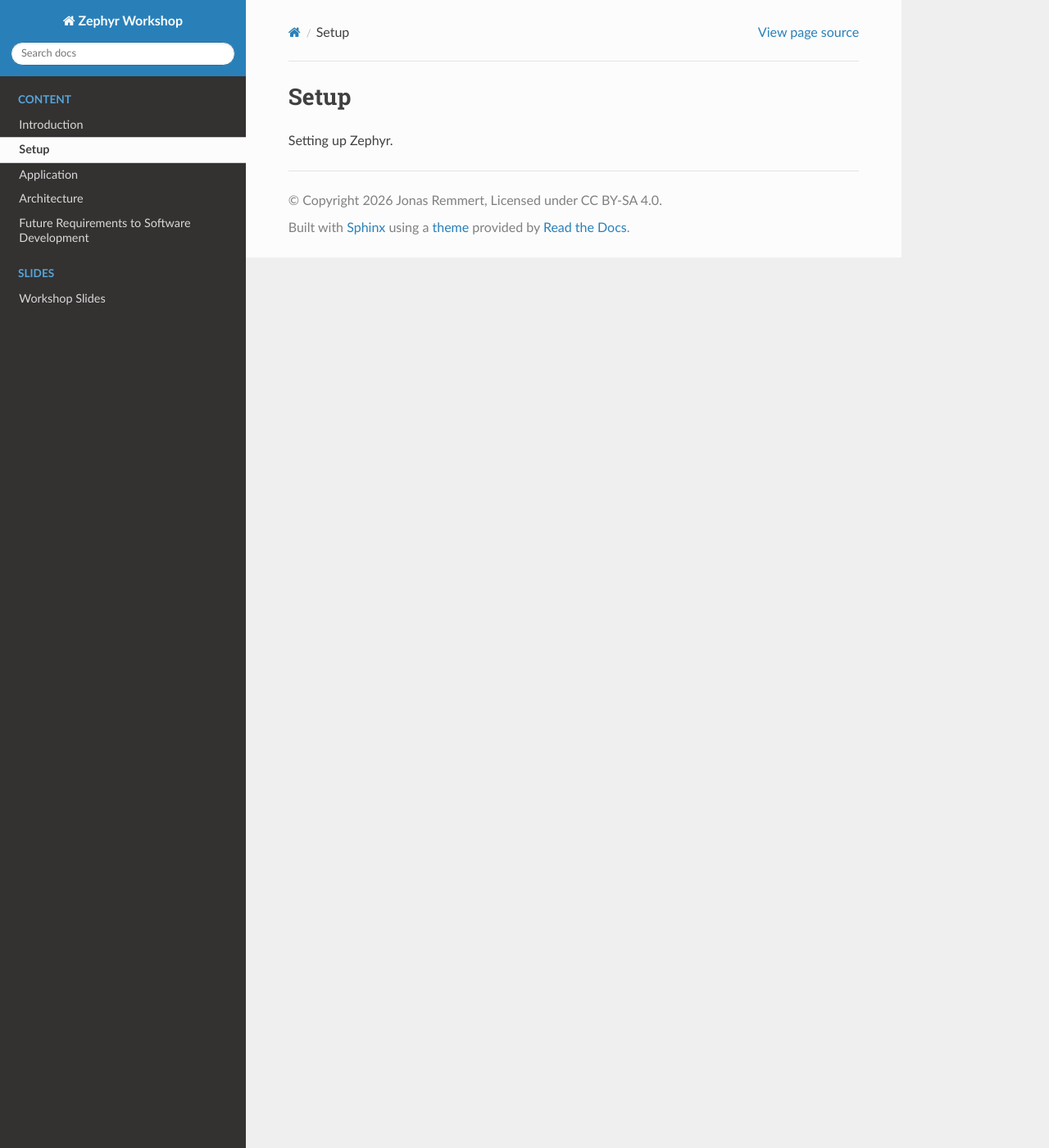
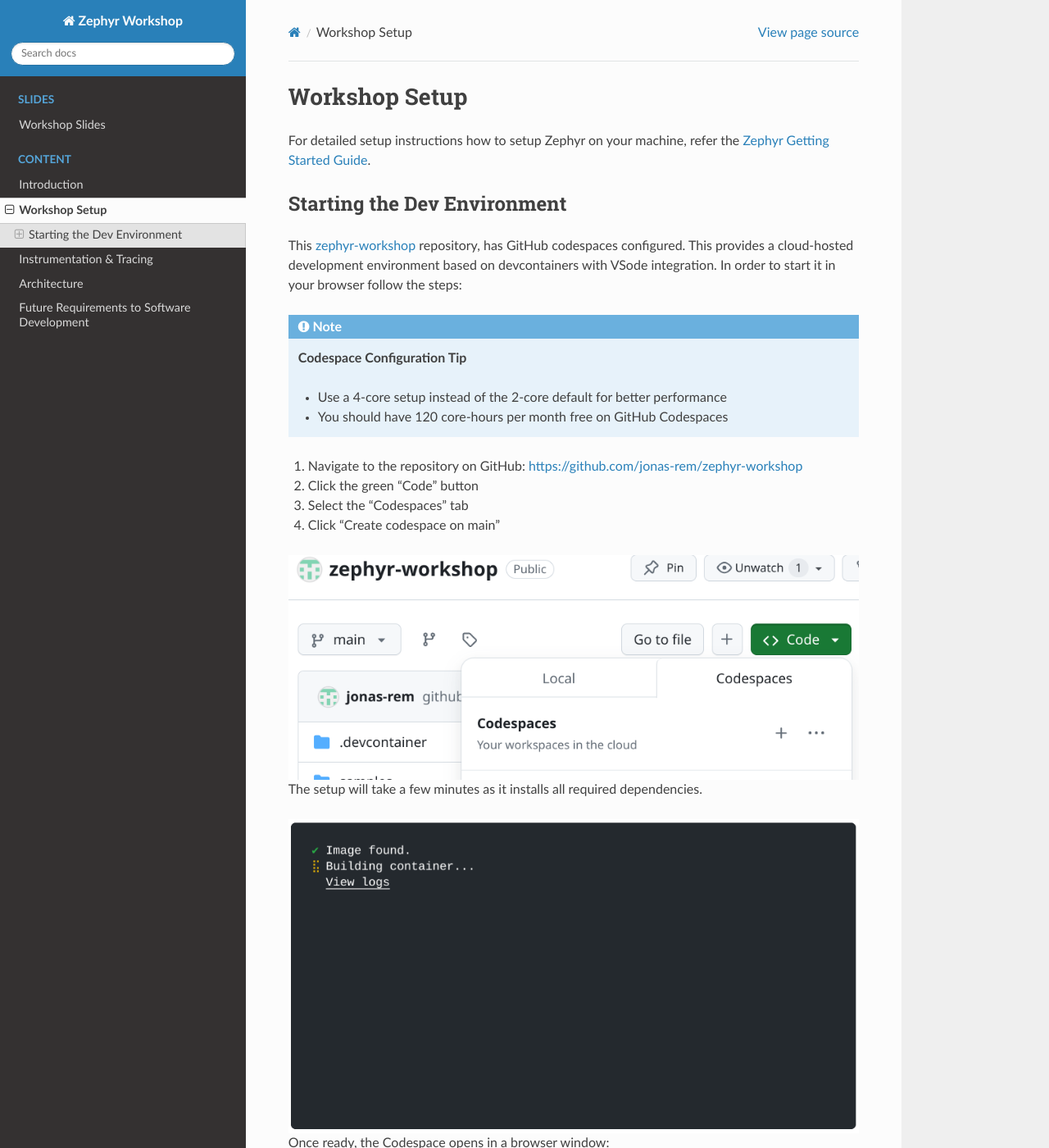
Before and after one commit to jonas-rem/zephyr-workshop, a Sphinx documentation site: the page built from doc/src/setup.rst, in a window 1280 px wide and 1400 px high. Shown: the whole window at 82% size. Built offline with Sphinx 7.4.7 and the Read the Docs theme 3.1.0, drawn with Linux system fonts in a browser that asks for light colours; pages that are not in the unit, such as notebooks, are missing from menus; some of the changed text lies outside the part shown.

Commit message:
doc: fixes and new content
Signed-off-by: Jonas Remmert <j.remmert@mailbox.org>

```diff
--- a/doc/conf.py
+++ b/doc/conf.py
@@ -2,6 +2,29 @@
 project = "Zephyr Workshop"
 copyright = "2026 Jonas Remmert, Licensed under CC BY-SA 4.0"
 author = "Jonas Remmert"
+
+import os
+import sys
+from docutils.parsers.rst import Directive
+
+sys.path.insert(0, os.path.abspath('.'))
+
+# Mock directive for zephyr-app-commands used in sample READMEs
+class ZephyrAppCommands(Directive):
+    has_content = True
+    option_spec = {
+        'zephyr-app': str,
+        'host-os': str,
+        'board': str,
+        'goals': str,
+        'compact': lambda x: x,
+    }
+
+    def run(self):
+        return []
+
+def setup(app):
+    app.add_directive('zephyr-app-commands', ZephyrAppCommands)
 
 # -- General configuration ----------------------------------------------------
 extensions = []
--- a/doc/src/setup.rst
+++ b/doc/src/setup.rst
@@ -1,4 +1,59 @@
-Setup
-=====
+Workshop Setup
+==============
 
-Setting up Zephyr.
+For detailed setup instructions how to setup Zephyr on your machine, refer the
+`Zephyr Getting Started Guide
+<https://docs.zephyrproject.org/latest/getting_started/index.html>`_.
+
+Starting the Dev Environment
+----------------------------
+
+This `zephyr-workshop <https://github.com/jonas-rem/zephyr-workshop>`_
+repository, has GitHub codespaces configured. This provides a cloud-hosted
+development environment based on devcontainers with VSode integration. In order
+to start it in your browser follow the steps:
+
+
+.. note:: **Codespace Configuration Tip**
+
+   - Use a 4-core setup instead of the 2-core default for better performance
+   - You should have 120 core-hours per month free on GitHub Codespaces
+
+1. Navigate to the repository on GitHub: https://github.com/jonas-rem/zephyr-workshop
+2. Click the green "Code" button
+3. Select the "Codespaces" tab
+4. Click "Create codespace on main"
+
+.. image:: ../slides/public/images/codespaces_how_to_start.png
+   :alt: Create a new Codespace
+   :align: center
+
+The setup will take a few minutes as it installs all required dependencies.
+
+.. image:: ../slides/public/images/codespaces_setting_up.png
+   :alt: Codespaces starting
+   :align: center
+
+Once ready, the Codespace opens in a browser window:
+
+.. image:: ../slides/public/images/codespaces_open.png
+   :alt: Codespaces in a Browser Window
+   :align: center
+
+Testing the Codespace Setup
+~~~~~~~~~~~~~~~~~~~~~~~~~~~
+
+Once your Codespace is ready, test it with the Hello World example.
+
+
+.. code-block:: console
+
+   host:~$ west build -b native_sim zephyr/samples/hello_world -p
+     building..
+   host:~$ west build -t run
+     *** Booting Zephyr OS build v4.3.0 ***
+     Hello World! native_sim/native
+
+This output confirms that the Zephyr build was successfull. The command ``west
+build -t run`` executes ``build//zephyr/zephyr.exe``. Zephyr Version
+(``v4.3.0``) as well as the Board (``native_sim/native``) is printed.
```
Also changed, not shown: doc/index.rst (+23 -3 lines), doc/src/application.rst (deleted, +0 -105 lines), doc/src/tracing.rst (added, +96 -0 lines), doc/src/zbus_application.png (added), 2 other files.
